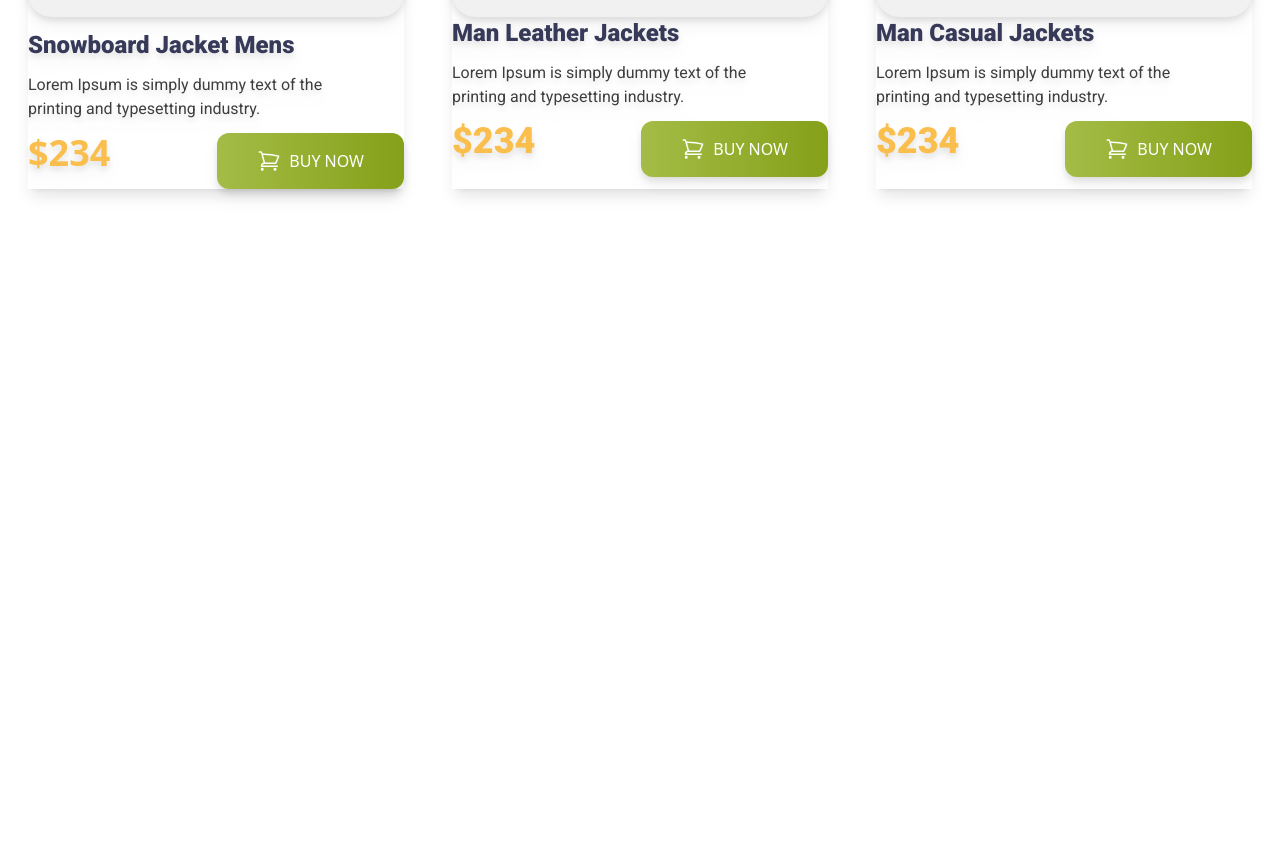
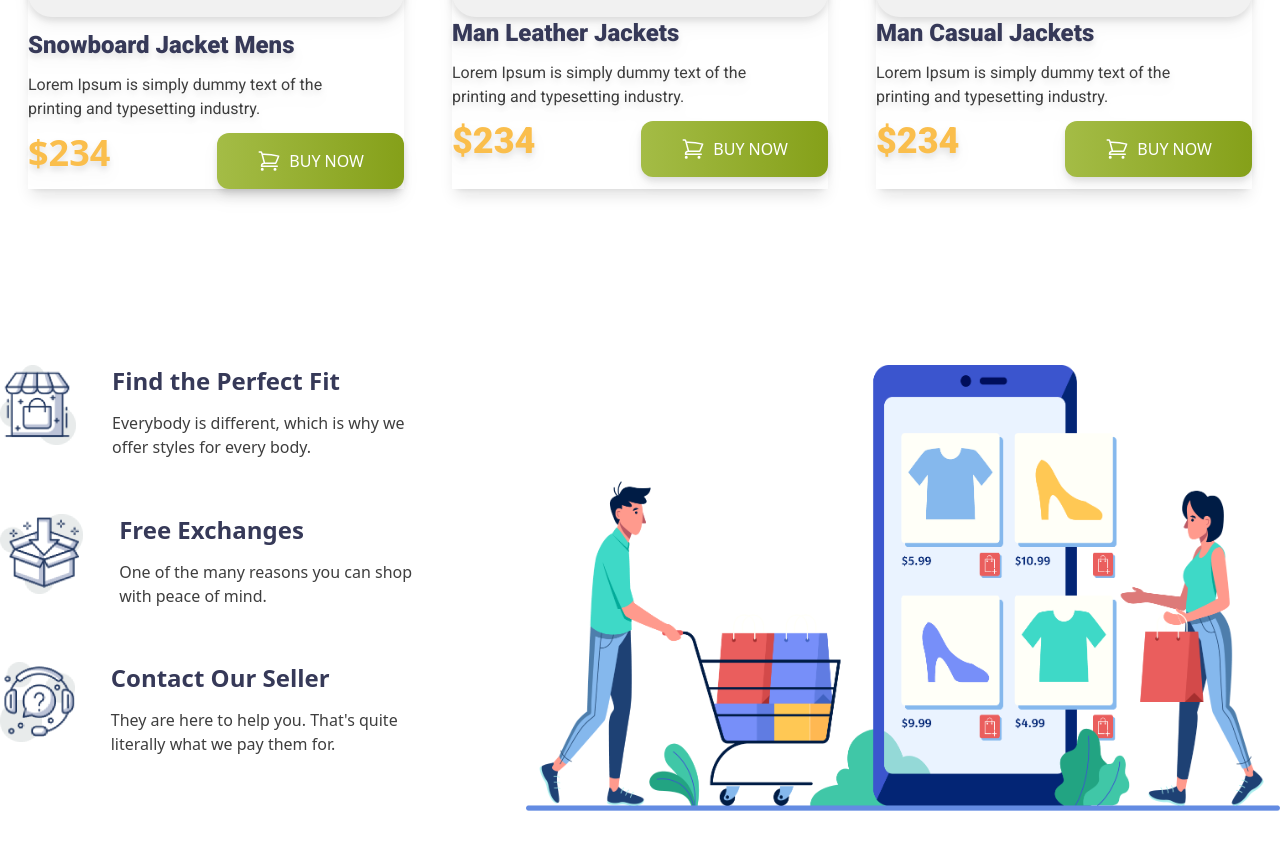
Before and after one commit to naeimhasan2/penguin-fashion-resources-main-Project, a plain HTML site: page index.html in a window 1280 px wide. Shown: the part 2066-2915 px from the top of the page. Before the commit the page ends 2303 px from the top, so only its background shows below. Drawn offline with nearby package versions, Linux system fonts and the light colour scheme.

Commit message:
first commit

```diff
--- a/index.html
+++ b/index.html
@@ -205,55 +205,84 @@
         </div>
         </section>
 
-        <!-- <section class="">
-            <div class="w-full ">
+        <!-- shadow-md -->
+        <section>
+            <div class=" lg:my-32 flex flex-col  lg:flex-row ">
 
-                <div class=" ">
-                <div class="w-16 ">
-                    <img src="icons/house.png" alt="">
-                </div>
+                <!-- Box 1 -->
 
-                    <h3 class="text-[#363958] font-roboto text-2xl font-bold">Find the Perfect Fit</h3>
-                    <p class="text-[#3E3E3E] font-roboto text-base">Everybody is different, which is why we <br>
+                <div class="grid   flex-grow  card bg-base-300 rounded-box ">
+
+                    <div class="hero  bg-base-200">
+                        <div class="hero-content flex flex-col lg:flex-row">
+                          <img src="icons/house.png" class="lg:h-20" />
+                          <div>
+                            <h1 class="text-2xl font-bold text-[#363958] ml-9">Find the Perfect Fit</h1>
+                            <p class="mt-3.5 ml-9 text-[#3E3E3E] font-normal">Everybody is different, which is why we <br>
                                 offer styles for every body.</p>
 
-                </div> -->
-<!--
-                <div class="">
-                    <div class="w-16">
-                        <img src="icons/box.png" alt="">
                           </div>
-                    <div>
-                        <h3>Free Exchanges</h3>
-                        <p>One of the many reasons you can shop <br>
-                            with peace of mind.</p>
                         </div>
                       </div>
 
-                    <div class="">
-                    <div class="w-16">
-                        <img src="icons/question.png" alt="">
+
+   <!-- Box 2 -->
+   <div class="grid  flex-grow  card bg-base-300 rounded-box ">
+    <div class="hero  bg-base-200">
+        <div class="hero-content flex flex-col lg:flex-row">
+          <img src="icons/box.png" class="h-20" />
+          <div>
+            <h1 class="text-2xl font-bold text-[#363958] ml-9">Free Exchanges</h1>
+            <p class="mt-3.5 ml-9 text-[#3E3E3E] font-normal">One of the many reasons you can shop <br>
+                with peace of mind.</p>
+
+          </div>
+        </div>
+      </div>
 </div>
 
+<!-- Box 3 -->
+<div class="grid  flex-grow  card bg-base-300 rounded-box ">
+    <div class="hero  bg-base-200">
+        <div class="hero-content flex flex-col lg:flex-row">
+          <img src="icons/question.png" class="h-20" />
           <div>
-                        <h3>Contact Our Seller</h3>
-                        <p>They are here to help you. That's quite <br>
+            <h1 class="text-2xl font-bold text-[#363958] ml-9">Contact Our Seller</h1>
+            <p class="mt-3.5 ml-9 text-[#3E3E3E] font-normal">They are here to help you. That's quite <br>
                 literally what we pay them for.</p>
+
           </div>
-                </div> -->
+        </div>
+      </div>
+</div>
 
 
-                <!-- <div class="">
+
+                </div>
+
+
+
+
+                <div class="grid flex-grow lg:w-1/2 card bg-base-300 rounded-box">
+                    <div class="">
                         <img src="images/shopping.png" alt="">
                     </div>
                 </div>
 
-        </section> -->
+
+
+
+              </div>
+
         </main>
 
         <footer>
 
         </footer>
 
+
+
+
+
     </body>
 </html>
```
Lines whose indentation alone changed are shown as unchanged.
